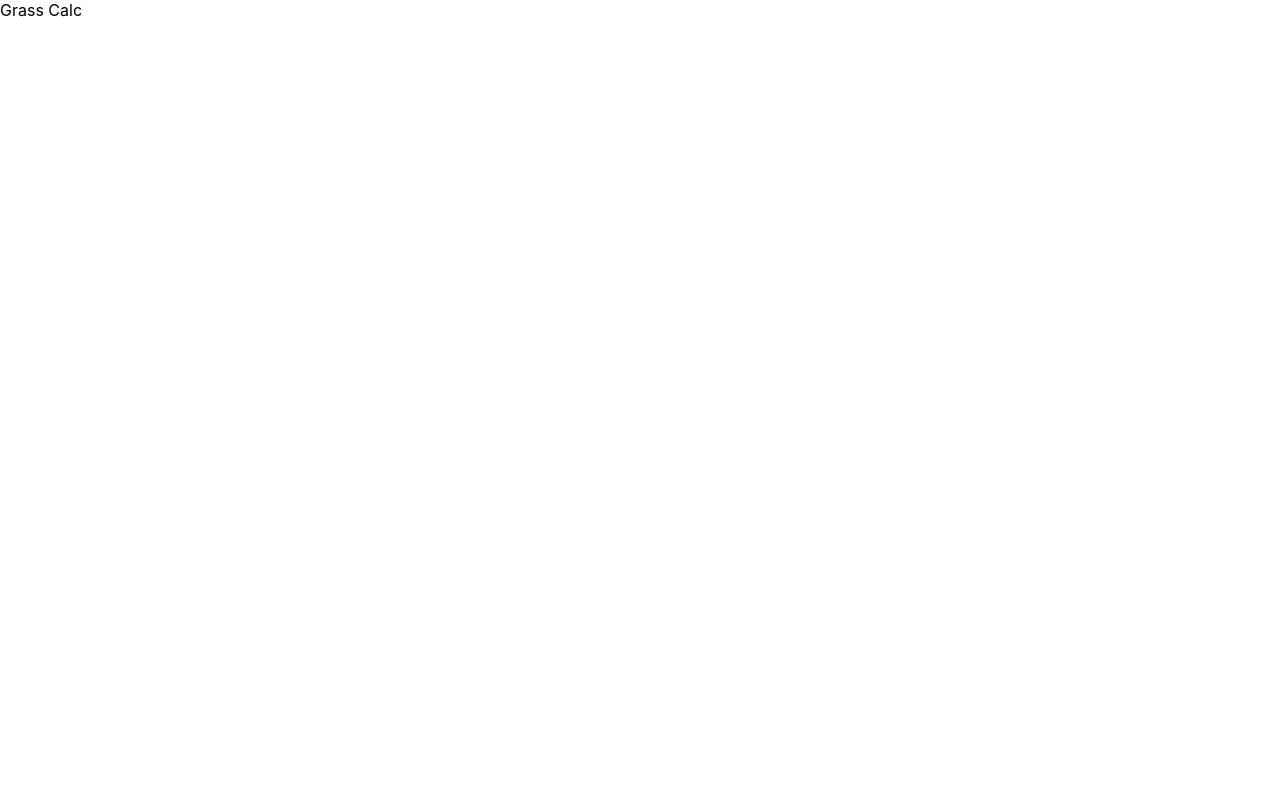
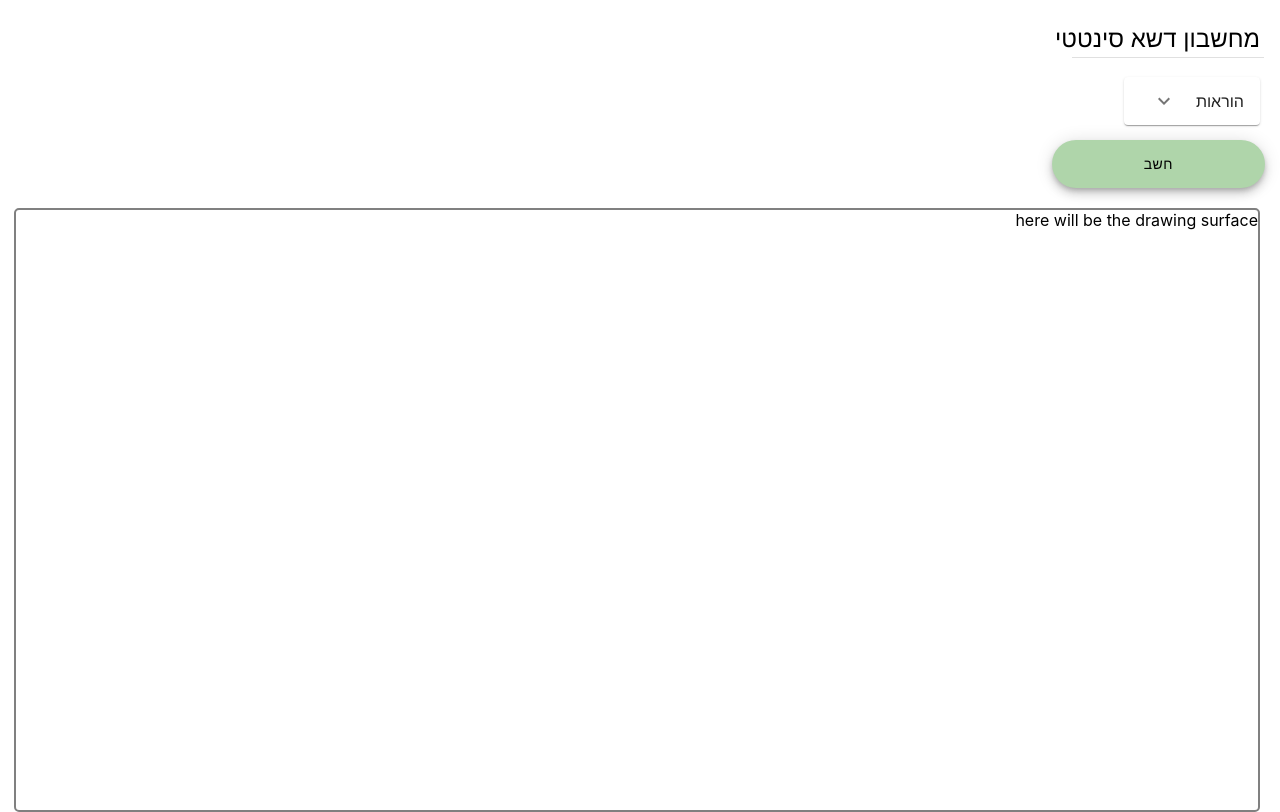
Before and after one commit to dandandan24/grassCalculator, a React (Create React App) app: page / in a window 1280 px wide. Built offline with nearby package versions, Linux system fonts and the light colour scheme.

Commit message:
initial layout Done

```diff
--- a/package.json
+++ b/package.json
@@ -3,9 +3,12 @@
   "version": "0.1.0",
   "private": true,
   "dependencies": {
+    "@material-ui/core": "^4.11.3",
+    "@material-ui/icons": "^4.11.2",
     "@testing-library/jest-dom": "^5.11.10",
     "@testing-library/react": "^11.2.6",
     "@testing-library/user-event": "^12.8.3",
+    "material-ui": "^0.20.2",
     "react": "^17.0.2",
     "react-dom": "^17.0.2",
     "react-scripts": "4.0.3",
--- a/src/App.js
+++ b/src/App.js
@@ -1,11 +1,10 @@
 
 import './App.css';
+import Container from './Components/container'
 
 function App() {
   return (
-    <div>
-      Grass Calc
-    </div>
+    <Container></Container>
   );
 }
 
--- /dev/null
+++ b/src/Components/CalcWindow/CalcWindow.js
@@ -0,0 +1,91 @@
+import React from 'react';
+import {useState} from 'react'
+import Dialog from '@material-ui/core/Dialog'
+import Grid from '@material-ui/core/Grid'
+import Divider from '@material-ui/core/Divider'
+import Paper from '@material-ui/core/Paper';
+import Tabs from '@material-ui/core/Tabs';
+import Tab from '@material-ui/core/Tab';
+import RollsTable from './RollsTable'
+import { makeStyles } from '@material-ui/core/styles';
+import explain from './explain.PNG'
+
+const useStyles = makeStyles((theme) => ({
+    root: {
+        [theme.breakpoints.down('sm')]: {
+          width : '100%',
+        },
+        [theme.breakpoints.up('sm')]: {
+            width : '100%',
+          },
+        [theme.breakpoints.up('md')]: {
+            width : '100%',
+        },
+        [theme.breakpoints.up('xl')]: {
+            width : '80%',
+        },
+      },
+}))
+
+const CalcWindow = (props) => {
+    const classes = useStyles();
+    const [currentTab , setCurrentTab] = useState(1)
+
+    const handleTabChange = (event , newValue) => {
+        setCurrentTab(newValue);
+    }
+
+
+    return(
+        <Dialog fullWidth  = {true} maxWidth = 'xl'   onClose = {props.close} open = {props.open}>
+
+
+                <Grid container spacing = {0} style = {{direction : 'rtl'}}>
+                    <Grid item xl = {6} xs = {6}>
+                        <Grid item xl = {12}  xs = {12}>
+                            <p style = {{direction : 'rtl' , fontSize : '24px' , marginRight : '20px'}}>חישוב הזמנתכם</p>
+                            <Divider variant = 'middle' style = {{width : '15%' , position : 'absolute' , right: '0' ,marginTop : '-20px'}}></Divider>
+                        </Grid>
+
+                        <Grid item xl = {12} xs = {12}>
+                            <Paper className = {classes.root}>
+                                <Tabs value = {currentTab} indicatorColor = 'primary' textColor = 'primary' onChange = {handleTabChange}>
+                                    <Tab label="מינימום פחת" />
+                                    <Tab label="מינימום פחת + כיוון סיב אחיד" />
+                                    <Tab label="מינימום חיבורים" />
+                                    <Tab label="מינימום חיבורים + כיוון סיב אחיד" />
+                                </Tabs>
+                            </Paper>
+                        </Grid>
+
+                        <Grid item xl = {12}  xs = {12} style = {{marginTop : '30px'}}>
+                            <p style = {{direction : 'rtl' , fontSize : '20px' , marginRight : '20px'}}>גלילים דרושים</p>
+                            <Divider variant = 'middle' style = {{width : '6%' , position : 'absolute' , right: '0' ,marginTop : '-15px' ,  marginRight : '20px'}}></Divider>
+                        </Grid>
+
+                        <Grid item xl = {9} xs = {9}  style = {{ marginRight : '20px'}}>
+                            <RollsTable row = {{TwoMeter : 3 , ThreeMeter: 5 , FourMeter : 10 , LeftOvers : 0.25}}></RollsTable>
+                        </Grid>
+
+                        <Grid item xl = {12}  xs = {12} style = {{marginTop : '30px'}}>
+                            <p style = {{direction : 'rtl' , fontSize : '20px' , marginRight : '20px'}}>מקרא</p>
+                            <Divider variant = 'middle' style = {{width : '3%' , position : 'absolute' , right: '0' ,marginTop : '-15px' ,  marginRight : '20px'}}></Divider>
+                        </Grid>
+
+                        <Grid item xl = {6} xs = {6} >
+                            <img src = {explain}></img>
+                        </Grid>
+
+                        <Grid item xl = {12} xs = {12} style = {{marginTop : '130px'}}>
+                            <div></div>
+                        </Grid>
+                    </Grid>
+                    <Grid item xl = {6} xs = {6}>
+                        <div style = {{border : '2px grey solid', borderRadius : '10px', height: '85%' , width : '90%' , marginTop : '80px' , marginRight : '30px'}}></div>
+                    </Grid>
+                </Grid>
+        </Dialog>
+    )
+}
+
+export default CalcWindow
--- /dev/null
+++ b/src/Components/CalcWindow/RollsTable.js
@@ -0,0 +1,37 @@
+import React from 'react';
+import Paper from '@material-ui/core/Paper';
+import Tabs from '@material-ui/core/Tabs';
+import Tab from '@material-ui/core/Tab';
+import Table from '@material-ui/core/Table';
+import TableBody from '@material-ui/core/TableBody';
+import TableCell from '@material-ui/core/TableCell';
+import TableContainer from '@material-ui/core/TableContainer';
+import TableHead from '@material-ui/core/TableHead';
+import TableRow from '@material-ui/core/TableRow';
+
+const RollsTable = (props) => {
+    return(
+        <TableContainer component = {Paper}>
+            <Table>
+                <TableHead>
+                    <TableRow>
+                        <TableCell align = 'right'>רוחב : 2 מטרים</TableCell>
+                        <TableCell align = 'right'>רוחב : 3 מטרים</TableCell>
+                        <TableCell align = 'right'>רוחב : 4 מטרים</TableCell>
+                        <TableCell align = 'right'>סה"כ פחת</TableCell>
+                    </TableRow>
+                </TableHead>
+                <TableBody>
+                    <TableRow>
+                        <TableCell align = 'right'>{props.row ? props.row.TwoMeter : '0'}</TableCell>
+                        <TableCell align = 'right'>{props.row ? props.row.ThreeMeter : '0'}</TableCell>
+                        <TableCell align = 'right'>{props.row ? props.row.FourMeter : '0'}</TableCell>
+                        <TableCell align = 'right'>{props.row ? props.row.LeftOvers : '0'}</TableCell>
+                    </TableRow>
+                </TableBody>
+            </Table>
+        </TableContainer>
+    )
+}
+
+export default RollsTable
--- /dev/null
+++ b/src/Components/container.js
@@ -0,0 +1,62 @@
+import React from 'react';
+import {useEffect , useState} from 'react'
+import Grid from '@material-ui/core/Grid'
+import Divider from '@material-ui/core/Divider'
+import ExpansionPanel from '@material-ui/core/ExpansionPanel'
+import ExpansionPanelContent from '@material-ui/core/ExpansionPanelDetails'
+import ExpansionPanelSummary from '@material-ui/core/ExpansionPanelSummary'
+import ExpandMoreIcon from '@material-ui/icons/ExpandMore'
+import Fab from '@material-ui/core/Fab';
+import calc from '@material-ui/icons/'
+import CalcWindow from './CalcWindow/CalcWindow';
+
+
+const Container = () => {
+
+    const [openCalc , setopenCalc] = useState(false)
+
+    const handleClose = () =>{
+        setopenCalc(false)
+    }
+
+    const handleOpen = () => {
+        setopenCalc(true)
+    }
+
+    return(
+        <Grid container spacing = {0} style = {{direction : 'rtl'}}>
+            <Grid item xl = {12}  xs = {12}>
+                <p style = {{direction : 'rtl' , fontSize : '24px' , marginRight : '20px'}}>מחשבון דשא סינטטי</p>
+                <Divider variant = 'middle' style = {{width : '15%' , position : 'absolute' , right: '0' ,marginTop : '-20px'}}></Divider>
+            </Grid>
+            <Grid item xl = {1.5} xs = {1.5}>
+                <ExpansionPanel style = {{width : '100%',  marginRight : '20px'}}>
+                    <ExpansionPanelSummary expandIcon = {<ExpandMoreIcon/>}>
+                        הוראות
+                    </ExpansionPanelSummary>
+                    <ExpansionPanelContent>
+                        yay
+                    </ExpansionPanelContent>
+                </ExpansionPanel>
+            </Grid>
+            <Grid item xl = {12} xs = {12}>
+            </Grid>
+            <Grid item xl = {1} md  = {2} xs = {3} style ={ {marginTop:'15px' , marginRight : '15px'}}>
+                <Fab onClick = {handleOpen} variant = 'extended' style = {{width : '100%', color :'black' , backgroundColor : '#AFD5AA'}}>
+                    <p style = {{}}>חשב</p>
+                </Fab>
+            </Grid>
+            <Grid xl = {11} xs = {11}>
+                <div style = {{border : '2px solid grey', borderRadius : '5px' , height : '75vh' , width: '97vw' , marginRight : '20px' , marginTop : '20px'}}>
+                    here will be the drawing surface
+                </div>
+            </Grid>
+            <Grid xl = {12} xs = {12}  style = {{height : '90%', width : '90%'}}>
+                <CalcWindow open = {openCalc} close = {handleClose}></CalcWindow>
+            </Grid>
+        </Grid>
+    )
+}
+
+
+export default Container
```
Also changed, not shown: src/Components/CalcWindow/explain.PNG (added), 1 other file (tests, documents, lock files or other folders).
